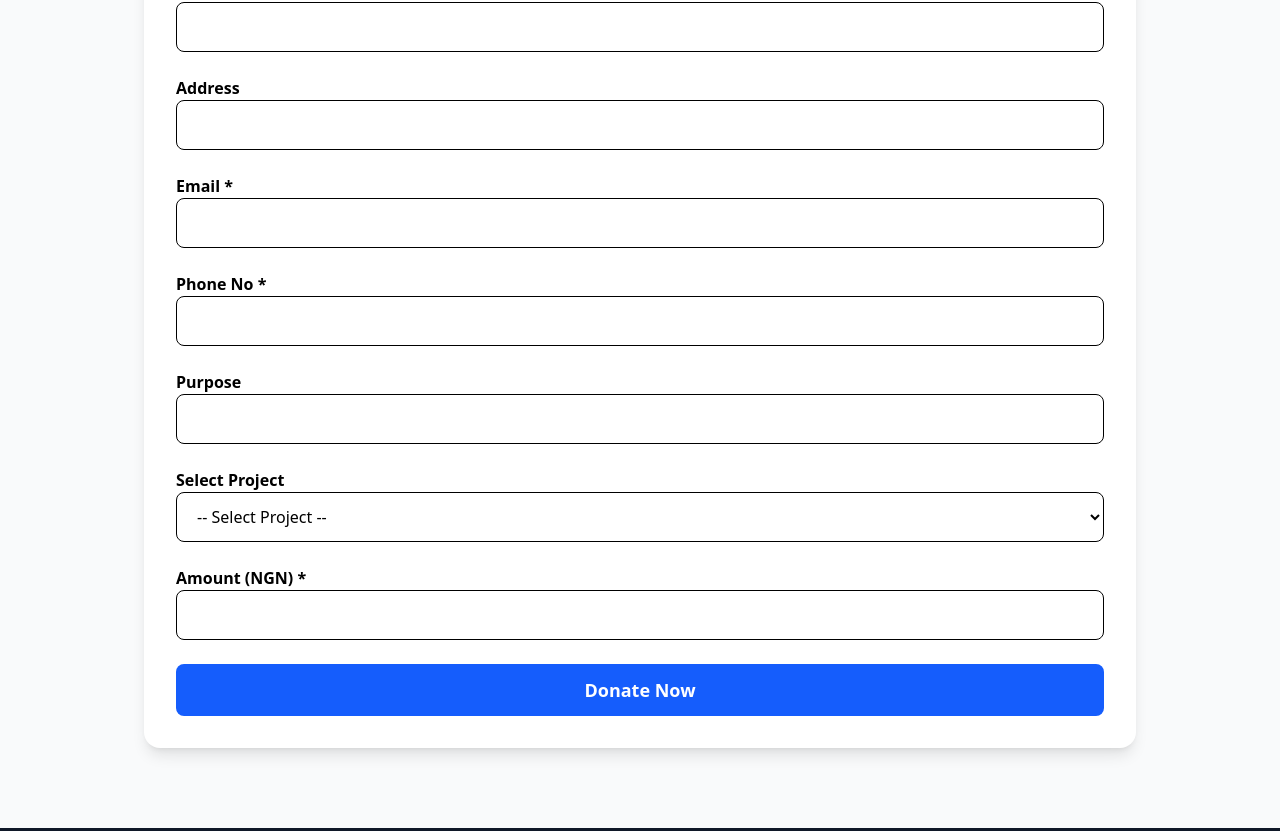
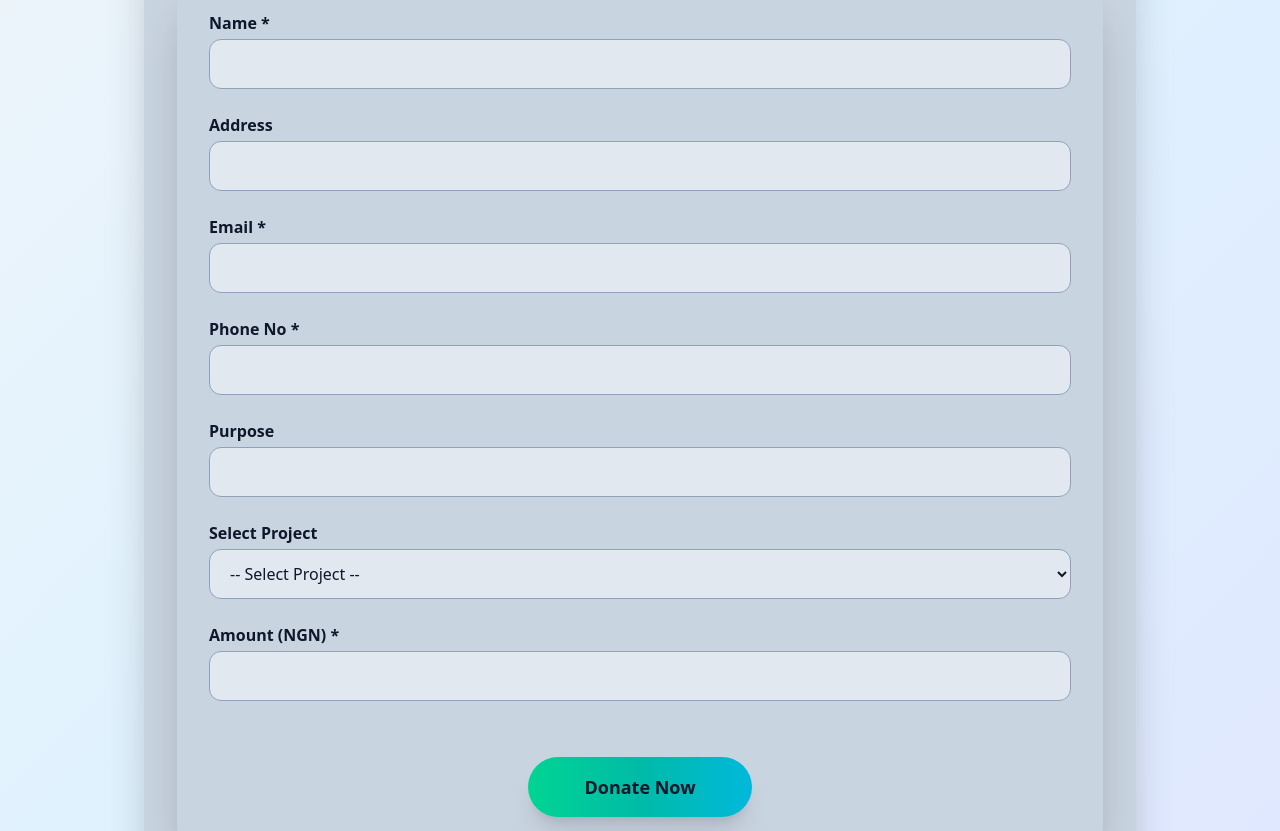
Before and after one commit to mbkluminarylabs/PEN-INITIATIVE-, a React (Vite) app: page /donate in a window 1280 px wide. Shown: the part 350-1181 px from the top of the page. Built offline with nearby package versions, Linux system fonts and the light colour scheme.

Commit message:
made some changes

```diff
--- a/src/App.jsx
+++ b/src/App.jsx
@@ -3,10 +3,13 @@ import Home from "./components/Home";
 import Donate from "./components/Donate";
 import { ToastContainer } from "react-toastify";
 import "react-toastify/dist/ReactToastify.css";
+import ScrollToTop from "./components/ScrollToTop";
 
 function App() {
+
   return (
     <BrowserRouter>
+    <ScrollToTop />
       <Routes>
         <Route index path="/" element={<Home />} />
         <Route path="donate" element={<Donate />} />
--- a/src/components/Donate.jsx
+++ b/src/components/Donate.jsx
@@ -1,8 +1,8 @@
 import React, { useState } from 'react';
 import PaystackPop from "@paystack/inline-js";
 import Header from './Header';
-import Footer from './Footer';
 import { toast } from "react-toastify";
+
 
 export default function Donate() {
     const [formData, setFormData] = useState({
@@ -69,7 +69,7 @@ export default function Donate() {
                         console.log("Verified Data:", data);
                         setTimeout(() => {
                             window.location.href = "/";
-                        }, 3000);
+                        }, 2000);
                     } else {
                         toast.error("Verification failed");
                         console.log(data);
@@ -86,13 +86,20 @@ export default function Donate() {
         });
     };
 
+
     return (
+
         <div className="flex flex-col min-h-screen">
             <Header />
 
-            <main className="flex-grow flex flex-col justify-center">
-                <section className="flex-grow flex items-center justify-center py-20 bg-gray-50">
+            <main className="flex-grow flex flex-col">
+
+                <section className="py-20
+bg-gradient-to-br from-slate-100 via-sky-100 to-indigo-100">
+
+
                     <div className="max-w-5xl mx-auto px-4 w-full">
+
 
                         <div className="text-center mb-12">
                             <h2 className="text-4xl font-bold text-gray-900 mb-4">
@@ -104,110 +111,167 @@ export default function Donate() {
                             </p>
                         </div>
 
-                        <div className="bg-white shadow-lg p-8 rounded-2xl">
+                        <div className="bg-slate-300 rounded-3xl shadow-2xl p-8 border border-slate-300">
                             <h3 className="text-2xl font-bold text-gray-900 mb-6 text-center">
                                 Donate Now
                             </h3>
 
-                            <form onSubmit={handleSubmit} className="space-y-6">
+                            <form
+                                onSubmit={handleSubmit}
+                                className="space-y-6 bg-slate-300/80 p-8 rounded-3xl shadow-2xl"
+                            >
+                                {/* Name */}
                                 <div>
-                                    <label className="block font-semibold">Name *</label>
+                                    <label className="block mb-1 text-slate-900 font-semibold">
+                                        Name *
+                                    </label>
                                     <input
                                         type="text"
                                         name="name"
                                         value={formData.name}
                                         onChange={handleChange}
                                         required
-                                        className="w-full border rounded-lg px-4 py-3"
+                                        className="w-full bg-slate-200 text-slate-900
+      border border-slate-400 rounded-xl px-4 py-3
+      focus:outline-none focus:ring-2 focus:ring-emerald-500
+      transition"
                                     />
                                 </div>
 
+                                {/* Address */}
                                 <div>
-                                    <label className="block font-semibold">Address</label>
+                                    <label className="block mb-1 text-slate-900 font-semibold">
+                                        Address
+                                    </label>
                                     <input
                                         type="text"
                                         name="address"
                                         value={formData.address}
                                         onChange={handleChange}
-                                        className="w-full border rounded-lg px-4 py-3"
+                                        className="w-full bg-slate-200 text-slate-900
+      border border-slate-400 rounded-xl px-4 py-3
+      focus:outline-none focus:ring-2 focus:ring-emerald-500
+      transition"
                                     />
                                 </div>
 
+                                {/* Email */}
                                 <div>
-                                    <label className="block font-semibold">Email *</label>
+                                    <label className="block mb-1 text-slate-900 font-semibold">
+                                        Email *
+                                    </label>
                                     <input
                                         type="email"
                                         name="email"
                                         value={formData.email}
                                         onChange={handleChange}
                                         required
-                                        className="w-full border rounded-lg px-4 py-3"
+                                        className="w-full bg-slate-200 text-slate-900
+      border border-slate-400 rounded-xl px-4 py-3
+      focus:outline-none focus:ring-2 focus:ring-emerald-500
+      transition"
                                     />
                                 </div>
 
+                                {/* Phone */}
                                 <div>
-                                    <label className="block font-semibold">Phone No *</label>
+                                    <label className="block mb-1 text-slate-900 font-semibold">
+                                        Phone No *
+                                    </label>
                                     <input
                                         type="tel"
                                         name="phone"
                                         value={formData.phone}
                                         onChange={handleChange}
                                         required
-                                        className="w-full border rounded-lg px-4 py-3"
+                                        className="w-full bg-slate-200 text-slate-900
+      border border-slate-400 rounded-xl px-4 py-3
+      focus:outline-none focus:ring-2 focus:ring-emerald-500
+      transition"
                                     />
                                 </div>
 
+                                {/* Purpose */}
                                 <div>
-                                    <label className="block font-semibold">Purpose</label>
+                                    <label className="block mb-1 text-slate-900 font-semibold">
+                                        Purpose
+                                    </label>
                                     <input
                                         type="text"
                                         name="purpose"
                                         value={formData.purpose}
                                         onChange={handleChange}
-                                        className="w-full border rounded-lg px-4 py-3"
+                                        className="w-full bg-slate-200 text-slate-900
+      border border-slate-400 rounded-xl px-4 py-3
+      focus:outline-none focus:ring-2 focus:ring-emerald-500
+      transition"
                                     />
                                 </div>
 
+                                {/* Project */}
                                 <div>
-                                    <label className="block font-semibold">Select Project</label>
+                                    <label className="block mb-1 text-slate-900 font-semibold">
+                                        Select Project
+                                    </label>
                                     <select
                                         name="project"
                                         value={formData.project}
                                         onChange={handleChange}
-                                        className="w-full border rounded-lg px-4 py-3"
+                                        className="w-full bg-slate-200 text-slate-900
+      border border-slate-400 rounded-xl px-4 py-3
+      focus:outline-none focus:ring-2 focus:ring-emerald-500
+      transition"
                                     >
                                         <option value="">-- Select Project --</option>
                                         {projects.map((proj, index) => (
-                                            <option key={index} value={proj}>{proj}</option>
+                                            <option key={index} value={proj}>
+                                                {proj}
+                                            </option>
                                         ))}
                                     </select>
                                 </div>
 
+                                {/* Amount */}
                                 <div>
-                                    <label className="block font-semibold">Amount (NGN) *</label>
+                                    <label className="block mb-1 text-slate-900 font-semibold">
+                                        Amount (NGN) *
+                                    </label>
                                     <input
                                         type="number"
                                         name="amount"
                                         value={formData.amount}
                                         onChange={handleChange}
                                         required
-                                        className="w-full border rounded-lg px-4 py-3"
+                                        className="w-full bg-slate-200 text-slate-900
+      border border-slate-400 rounded-xl px-4 py-3
+      focus:outline-none focus:ring-2 focus:ring-emerald-500
+      transition"
                                     />
                                 </div>
 
-                                <button
-                                    type="submit"
-                                    className="w-full bg-blue-600 text-white py-3 rounded-lg text-lg font-semibold hover:bg-blue-700"
-                                >
-                                    Donate Now
-                                </button>
+                                {/* Donate Button */}
+                                <div className="flex justify-center pt-8">
+                                    <button
+                                        type="submit"
+                                        className="
+        px-14 py-4 rounded-full text-lg font-bold
+        text-slate-900
+        bg-gradient-to-r from-emerald-400 via-teal-500 to-cyan-500
+        shadow-xl transition-all duration-300 ease-out
+        hover:shadow-2xl hover:scale-105
+        hover:from-emerald-500 hover:via-teal-600 hover:to-cyan-600
+        focus:outline-none focus:ring-4 focus:ring-emerald-400/50
+      "
+                                    >
+                                         Donate Now
+                                    </button>
+                                </div>
                             </form>
+
                         </div>
                     </div>
                 </section>
             </main>
-
-            <Footer />
         </div>
     );
 }
--- /dev/null
+++ b/src/components/ScrollToTop.jsx
@@ -0,0 +1,12 @@
+import { useEffect } from "react";
+import { useLocation } from "react-router-dom";
+
+export default function ScrollToTop() {
+  const { pathname } = useLocation();
+
+  useEffect(() => {
+    window.scrollTo(0, 0);
+  }, [pathname]);
+
+  return null;
+}
```
